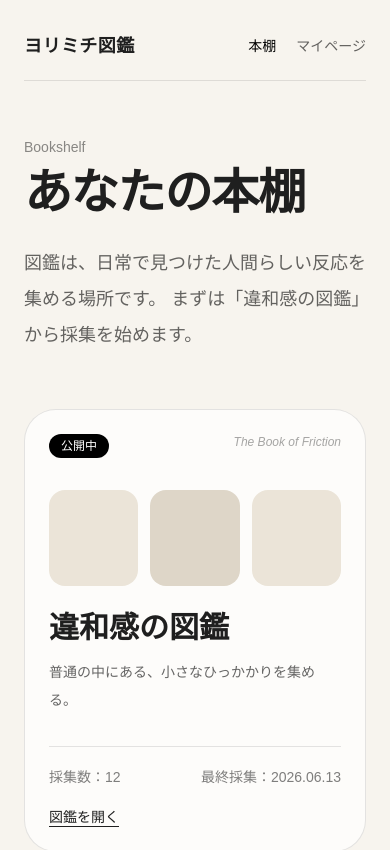
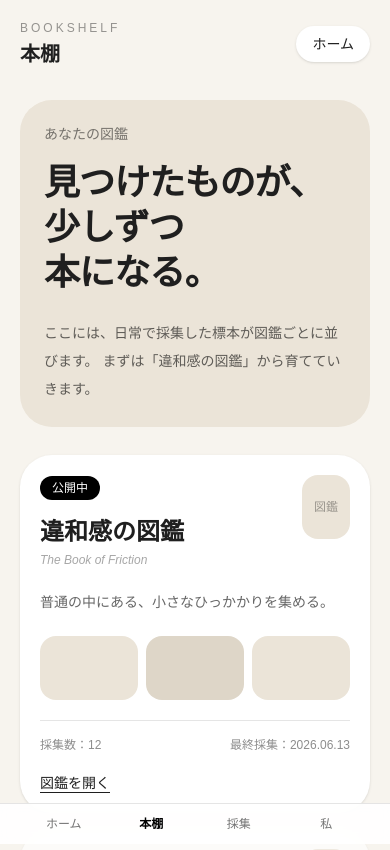
Before and after one commit to han920033-art/yorimichi-zukan, a Next.js app: page /bookshelf in a window 390 px wide. Shown: the top 850 px of the page. Built offline with nearby package versions, Linux system fonts and the light colour scheme.

Commit message:
Make bookshelf mobile first

```diff
--- a/app/bookshelf/page.tsx
+++ b/app/bookshelf/page.tsx
@@ -51,79 +51,114 @@ const books = [
 export default function BookshelfPage() {
   return (
     <main className="min-h-screen bg-[#f7f4ee] text-[#1f1f1f]">
-      <section className="mx-auto max-w-6xl px-6 py-8 md:px-10">
-        <header className="flex items-center justify-between border-b border-black/10 pb-5">
-          <Link href="/" className="text-lg font-semibold tracking-wide">
-            ヨリミチ図鑑
+      <div className="mx-auto min-h-screen max-w-[430px] bg-[#f7f4ee] px-5 pb-28 pt-5">
+        <header className="flex items-center justify-between">
+          <div>
+            <p className="text-xs tracking-[0.25em] text-black/40">
+              BOOKSHELF
+            </p>
+            <h1 className="mt-1 text-xl font-semibold">本棚</h1>
+          </div>
+
+          <Link
+            href="/"
+            className="rounded-full bg-white px-4 py-2 text-sm shadow-sm"
+          >
+            ホーム
           </Link>
-
-          <nav className="flex items-center gap-5 text-sm text-black/60">
-            <Link href="/bookshelf" className="text-black">
-              本棚
-            </Link>
-            <Link href="/me" className="hover:text-black">
-              マイページ
-            </Link>
-          </nav>
         </header>
 
-        <section className="py-14">
-          <p className="text-sm text-black/45">Bookshelf</p>
-          <h1 className="mt-3 text-5xl font-semibold tracking-tight md:text-7xl">
-            あなたの本棚
-          </h1>
+        <section className="mt-8 rounded-[2rem] bg-[#ebe4d8] p-6">
+          <p className="text-sm text-black/50">あなたの図鑑</p>
 
-          <p className="mt-7 max-w-2xl text-lg leading-9 text-black/60">
-            図鑑は、日常で見つけた人間らしい反応を集める場所です。
-            まずは「違和感の図鑑」から採集を始めます。
+          <h2 className="mt-4 text-4xl font-semibold leading-tight tracking-tight">
+            見つけたものが、
+            <br />
+            少しずつ
+            <br />
+            本になる。
+          </h2>
+
+          <p className="mt-6 text-sm leading-7 text-black/60">
+            ここには、日常で採集した標本が図鑑ごとに並びます。
+            まずは「違和感の図鑑」から育てていきます。
           </p>
         </section>
 
-        <section className="grid gap-5 pb-20 md:grid-cols-2">
-          {books.map((book) => (
+        <section className="mt-7 space-y-4">
+          {books.map((book) => {
+            const isOpen = book.status === "公開中";
+
+            return (
               <Link
                 key={book.name}
                 href={book.href}
-              className="group rounded-[2rem] border border-black/10 bg-white/70 p-6 transition hover:bg-white"
+                className={`block rounded-[2rem] bg-white p-5 shadow-sm ${
+                  isOpen ? "" : "pointer-events-none opacity-65"
+                }`}
               >
-              <div className="mb-8 flex items-start justify-between gap-4">
+                <div className="flex items-start justify-between gap-4">
                   <div>
-                  <p className="rounded-full bg-black px-3 py-1 text-xs text-white">
+                    <p
+                      className={`inline-flex rounded-full px-3 py-1 text-xs ${
+                        isOpen
+                          ? "bg-black text-white"
+                          : "bg-[#f7f4ee] text-black/45"
+                      }`}
+                    >
                       {book.status}
                     </p>
-                </div>
 
-                <p className="text-right text-xs italic text-black/35">
+                    <h2 className="mt-4 text-2xl font-semibold">
+                      {book.name}
+                    </h2>
+
+                    <p className="mt-1 text-xs italic text-black/35">
                       {book.english}
                     </p>
                   </div>
 
-              <div className="mb-6 grid grid-cols-3 gap-3">
-                <div className="h-24 rounded-2xl bg-[#ebe4d8]" />
-                <div className="h-24 rounded-2xl bg-[#ded6c8]" />
-                <div className="h-24 rounded-2xl bg-[#ebe4d8]" />
+                  <div className="flex h-16 w-12 shrink-0 items-center justify-center rounded-2xl bg-[#ebe4d8] text-xs text-black/35">
+                    図鑑
+                  </div>
                 </div>
 
-              <h2 className="text-3xl font-semibold">{book.name}</h2>
-
-              <p className="mt-3 min-h-14 text-sm leading-7 text-black/60">
+                <p className="mt-5 text-sm leading-7 text-black/60">
                   {book.description}
                 </p>
 
-              <div className="mt-8 flex items-center justify-between border-t border-black/10 pt-5 text-sm text-black/50">
+                <div className="mt-5 grid grid-cols-3 gap-2">
+                  <div className="h-16 rounded-2xl bg-[#ebe4d8]" />
+                  <div className="h-16 rounded-2xl bg-[#ded6c8]" />
+                  <div className="h-16 rounded-2xl bg-[#ebe4d8]" />
+                </div>
+
+                <div className="mt-5 flex items-center justify-between border-t border-black/10 pt-4 text-xs text-black/45">
                   <p>採集数：{book.count}</p>
                   <p>最終採集：{book.lastCollected}</p>
                 </div>
 
-              {book.status === "公開中" && (
+                {isOpen && (
                   <p className="mt-5 text-sm font-medium underline underline-offset-4">
                     図鑑を開く
                   </p>
                 )}
               </Link>
-          ))}
+            );
+          })}
         </section>
-      </section>
+      </div>
+
+      <nav className="fixed bottom-0 left-1/2 w-full max-w-[430px] -translate-x-1/2 border-t border-black/10 bg-white/90 px-5 py-3 backdrop-blur">
+        <div className="grid grid-cols-4 text-center text-xs text-black/55">
+          <Link href="/">ホーム</Link>
+          <Link href="/bookshelf" className="font-semibold text-black">
+            本棚
+          </Link>
+          <Link href="/collect/iwakan">採集</Link>
+          <Link href="/me">私</Link>
+        </div>
+      </nav>
     </main>
   );
 }
```
Lines whose indentation alone changed are shown as unchanged.
